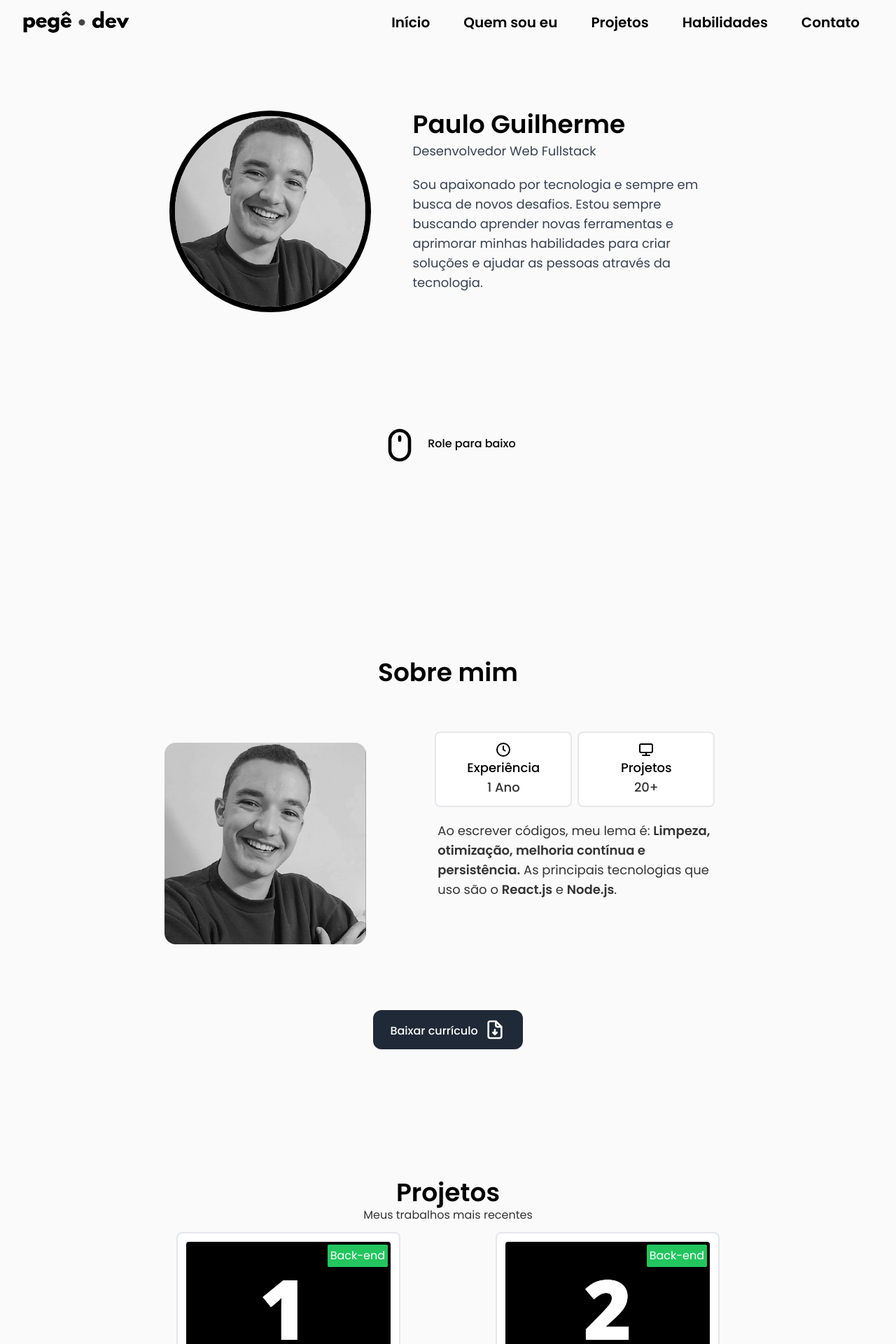
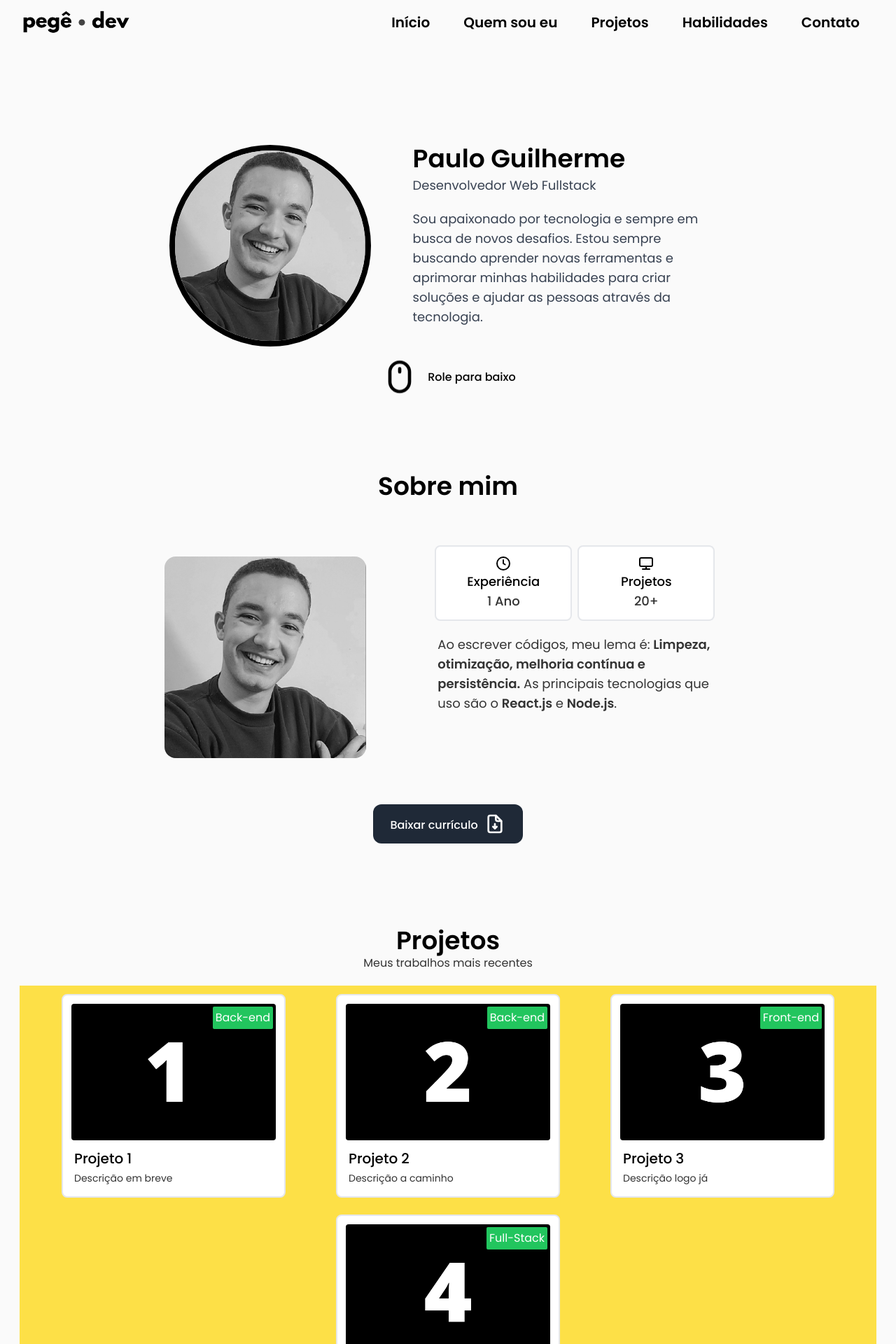
Before and after one commit to pguilhermef/pguilherme-portfolio, a Next.js app: page / in a window 1280 px wide. Shown: the top 1920 px of the page at 70% size. Built offline with nearby package versions, Linux system fonts and the light colour scheme.

Commit message:
style: Ajusta as seções para serem mais próximas umas das outras

```diff
--- a/components/AboutMe.js
+++ b/components/AboutMe.js
@@ -29,9 +29,10 @@ const handleDownload = () => {
 
 function AboutMe() {
   return (
-    <section id='about' className='flex flex-col justify-center items-center h-screen text-black font-poppins'>
+    <section id='about' className='flex flex-col justify-center items-center h-screen lg:h-[80vh] text-black font-poppins'>
       <div className='flex flex-col justify-evenly items-center w-full max-w-6xl h-5/6'>
       <div className='flex flex-col h-auto items-center lg:w-full lg:justify-center'>
+        {/* Sobre mim */}
         <div className='flex'>
           <p className='text-4xl font-semibold'>Sobre mim</p>
         </div>
@@ -68,7 +69,7 @@ function AboutMe() {
       {/* Download Curriculo */}
       <div
       onClick={handleDownload}
-      className={`flex justify-center items-center px-6 py-3 bg-gray-800 rounded-xl hover:bg-gray-700`}>
+      className={`flex justify-center items-center px-6 py-3 lg:mt-6 bg-gray-800 rounded-xl hover:bg-gray-700`}>
         <span className='mt-1 font-medium text-white'>Baixar currículo</span>
         <div className='ml-2 w-8'>
           <svg xmlns="http://www.w3.org/2000/svg" viewBox="0 0 24 24">
--- a/components/Home.js
+++ b/components/Home.js
@@ -17,11 +17,11 @@ function Homepage() {
   });
 
   return (
-    <section id='home' className='flex flex-col items-center justify-center h-screen text-black font-poppins mt-5' ref={ref}>
-      <div className='flex flex-col justify-around items-center w-full max-w-6xl h-5/6'>
+    <section id='home' className='flex flex-col items-center justify-center lg:justify-end h-screen lg:h-[70vh] text-black font-poppins mt-5 lg:mb-10' ref={ref}>
+      <div className='flex flex-col justify-around items-center w-full max-w-6xl h-4/6'>
         <div className='flex flex-col h-auto items-center px-7 lg:w-full'>
           <div className='flex flex-col items-center lg:flex-row lg:justify-evenly lg:items-start lg:h-auto lg:w-5/6 lg:max-w-screen-2xl'>
-            {/* Photo */}
+            {/* Foto */}
             <div className='w-56 lg:w-72 flex justify-center mb-5'>
               <div className='flex justify-center border-solid border-8 border-black rounded-full black-and-white'>
                 <Image src={myInfo.photo} alt={`Foto de ${myInfo.name}, ${myInfo.profession}`} className='rounded-full'/>
--- a/components/Projects.js
+++ b/components/Projects.js
@@ -46,13 +46,14 @@ function Projects() {
   return (
     <section id='projects' className='flex flex-col justify-center items-center min-h-screen text-black font-poppins'>
       <div className='p-16 flex flex-col justify-around h-auto items-center px-7 lg:w-full lg:justify-center'>
-        <div className='flex flex-col items-center'>
+        {/* Titulo */}
+        <div className='flex flex-col items-center lg:mb-5'>
           <p className='text-4xl font-semibold'>Projetos</p>
           <p className='text-portfolio-gray'>Meus trabalhos mais recentes</p>
         </div>
-        <div className='flex items-center lg:justify-evenly lg:items-center lg:h-auto w-full lg:max-w-screen-lg'>
+        <div className='flex items-center lg:justify-evenly lg:items-center lg:h-auto lg:max-w-screen-lg xl:max-w-screen-xl m-auto xl:bg-yellow-300 2xl:bg-green-300'>
           {/* Projects */}
-            <div className='flex w-full flex-wrap justify-evenly'>
+            <div className='flex flex-wrap justify-evenly'>
               {myProjects.map((item) => {
                 return (
                   <Link key={item.name} href={item.githubLink}>
```
